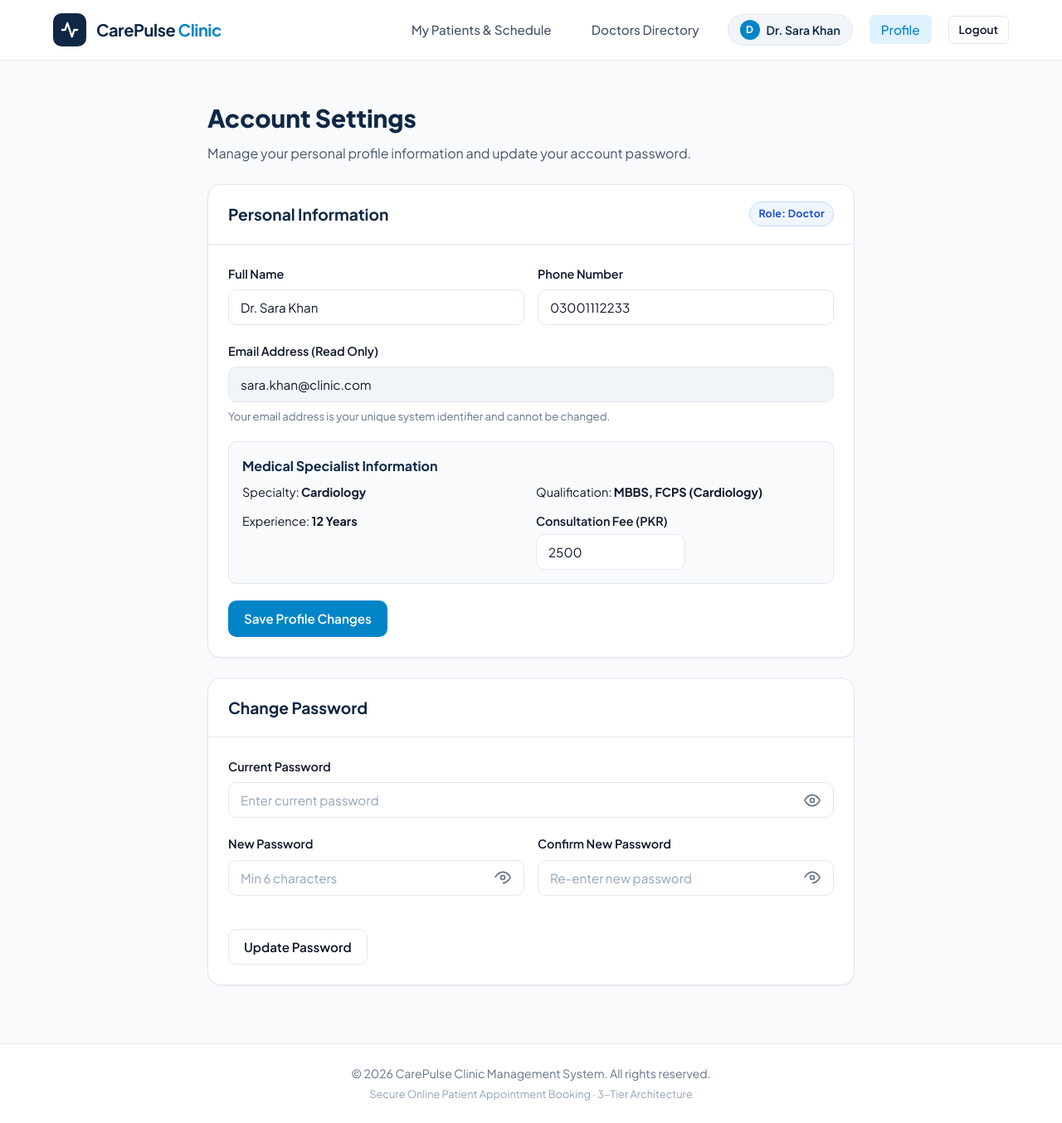
After one commit to ahmad-fayyaz626/online-clinic-appointment, a PHP site: page /profile.php in a window 1280 px wide. The commit adds this page. Shown: the whole page at 83% size. Run offline with PHP 8.4, Linux system fonts and the light colour scheme; a user stored in the database is signed in; data comes from the database, SQL or seed files in the repository.

Commit message:
Added profile management seetings

```diff
--- a/config/db.php
+++ b/config/db.php
@@ -35,6 +35,28 @@ try {
         }
     } catch (Exception $e) {
         // Table not yet created or permissions restricted
+    }
+
+    // Auto-seed: ensure administrator account exists
+    try {
+        $admin_check = $pdo->query("SELECT id, password FROM `users` WHERE `email` = 'admin@clinic.com' LIMIT 1")->fetch();
+        if (!$admin_check) {
+            $admin_hash = password_hash('Admin@123', PASSWORD_BCRYPT);
+            $seed_stmt = $pdo->prepare("
+                INSERT INTO `users` (`full_name`, `email`, `password`, `phone`, `role`)
+                VALUES ('Clinic Admin', 'admin@clinic.com', ?, '03001239999', 'admin')
+            ");
+            $seed_stmt->execute([$admin_hash]);
+        } else {
+            // If admin exists but password needs to be verified/synced to Admin@123
+            if (!password_verify('Admin@123', $admin_check['password'])) {
+                $new_hash = password_hash('Admin@123', PASSWORD_BCRYPT);
+                $update_pwd = $pdo->prepare("UPDATE `users` SET `password` = ? WHERE `email` = 'admin@clinic.com'");
+                $update_pwd->execute([$new_hash]);
+            }
+        }
+    } catch (Exception $e) {
+        // Users table not yet created
     }
 } catch (PDOException $e) {
     die("Database Connection Failed: " . htmlspecialchars($e->getMessage()));
--- a/includes/header.php
+++ b/includes/header.php
@@ -66,6 +66,7 @@ $user = current_user();
                     <?php endif; ?>
 
                     <li class="user-badge" id="user-badge">
+                        <a href="profile.php" style="display: flex; align-items: center; gap: 8px; color: inherit; text-decoration: none;" title="Edit Profile & Settings">
                             <span class="user-avatar-initial"><?php echo strtoupper(substr($user['name'], 0, 1)); ?></span>
                             <span>
                                 <?php
@@ -76,6 +77,12 @@ $user = current_user();
                                 }
                                 ?>
                             </span>
+                        </a>
+                    </li>
+                    <li>
+                        <a href="profile.php" class="nav-link <?php echo ($current_page === 'profile.php') ? 'active' : ''; ?>" id="nav-profile">
+                            Profile
+                        </a>
                     </li>
                     <li>
                         <a href="logout.php" class="btn btn-outline btn-sm" id="btn-logout">
--- /dev/null
+++ b/profile.php
@@ -0,0 +1,335 @@
+<?php
+require_once __DIR__ . '/config/db.php';
+
+// Authentication required
+require_login();
+
+$user_id = (int)$_SESSION['user_id'];
+
+// 1. Fetch current user data
+$stmt = $pdo->prepare("SELECT id, full_name, email, phone, role, password FROM users WHERE id = ? LIMIT 1");
+$stmt->execute([$user_id]);
+$user_data = $stmt->fetch();
+
+if (!$user_data) {
+    set_flash('error', 'User account not found.');
+    header('Location: login.php');
+    exit;
+}
+
+// 2. If user is doctor, fetch doctor details
+$doctor_info = null;
+if ($user_data['role'] === 'doctor') {
+    $doc_stmt = $pdo->prepare("
+        SELECT d.id AS doctor_id, d.qualification, d.experience_years, d.fee, s.name AS specialty_name
+        FROM doctors d
+        INNER JOIN specialties s ON d.specialty_id = s.id
+        WHERE d.user_id = ?
+        LIMIT 1
+    ");
+    $doc_stmt->execute([$user_id]);
+    $doctor_info = $doc_stmt->fetch();
+}
+
+$profile_errors  = [];
+$password_errors = [];
+
+// Handle Profile Information Update
+if ($_SERVER['REQUEST_METHOD'] === 'POST' && isset($_POST['action']) && $_POST['action'] === 'update_profile') {
+    $full_name = trim($_POST['full_name'] ?? '');
+    $phone     = trim($_POST['phone'] ?? '');
+
+    if (empty($full_name)) {
+        $profile_errors[] = 'Full name is required.';
+    }
+    if (empty($phone)) {
+        $profile_errors[] = 'Phone number is required.';
+    }
+
+    // Optional fee update if doctor
+    $fee = isset($_POST['fee']) ? (float)$_POST['fee'] : null;
+    if ($user_data['role'] === 'doctor' && $fee !== null && $fee <= 0) {
+        $profile_errors[] = 'Consultation fee must be greater than zero.';
+    }
+
+    if (empty($profile_errors)) {
+        try {
+            $pdo->beginTransaction();
+
+            $update_stmt = $pdo->prepare("UPDATE users SET full_name = ?, phone = ? WHERE id = ?");
+            $update_stmt->execute([$full_name, $phone, $user_id]);
+
+            if ($user_data['role'] === 'doctor' && $fee !== null) {
+                $doc_update = $pdo->prepare("UPDATE doctors SET fee = ? WHERE user_id = ?");
+                $doc_update->execute([$fee, $user_id]);
+            }
+
+            $pdo->commit();
+
+            // Refresh session name
+            $_SESSION['user_name'] = $full_name;
+
+            set_flash('success', 'Your profile details have been updated successfully.');
+            header('Location: profile.php');
+            exit;
+        } catch (PDOException $e) {
+            if ($pdo->inTransaction()) {
+                $pdo->rollBack();
+            }
+            $profile_errors[] = 'Database error updating profile: ' . $e->getMessage();
+        }
+    }
+}
+
+// Handle Password Change
+if ($_SERVER['REQUEST_METHOD'] === 'POST' && isset($_POST['action']) && $_POST['action'] === 'change_password') {
+    $current_password = $_POST['current_password'] ?? '';
+    $new_password     = $_POST['new_password'] ?? '';
+    $confirm_password = $_POST['confirm_password'] ?? '';
+
+    if (empty($current_password)) {
+        $password_errors[] = 'Please enter your current password.';
+    } elseif (!password_verify($current_password, $user_data['password'])) {
+        $password_errors[] = 'Your current password is incorrect.';
+    }
+
+    if (empty($new_password) || strlen($new_password) < 6) {
+        $password_errors[] = 'New password must be at least 6 characters long.';
+    }
+
+    if ($new_password !== $confirm_password) {
+        $password_errors[] = 'New password and confirmation do not match.';
+    }
+
+    if (empty($password_errors)) {
+        try {
+            $hashed = password_hash($new_password, PASSWORD_DEFAULT);
+            $pwd_stmt = $pdo->prepare("UPDATE users SET password = ? WHERE id = ?");
+            $pwd_stmt->execute([$hashed, $user_id]);
+
+            set_flash('success', 'Password changed successfully! Please keep your new password safe.');
+            header('Location: profile.php');
+            exit;
+        } catch (PDOException $e) {
+            $password_errors[] = 'Database error changing password: ' . $e->getMessage();
+        }
+    }
+}
+
+$page_title = 'Account Profile Settings';
+require_once __DIR__ . '/includes/header.php';
+?>
+
+<div style="max-width: 780px; margin: 10px auto;">
+    <div class="page-header" style="margin-bottom: 24px;">
+        <h1 style="font-size: 1.85rem; font-weight: 800; color: var(--primary); margin: 0 0 6px 0;">
+            Account Settings
+        </h1>
+        <p style="color: var(--text-secondary); margin: 0;">
+            Manage your personal profile information and update your account password.
+        </p>
+    </div>
+
+    <div style="display: grid; grid-template-columns: 1fr; gap: 24px;">
+        <!-- Card 1: Personal Details -->
+        <div class="card">
+            <div class="card-header">
+                <h2 style="font-size: 1.2rem; font-weight: 700; color: var(--primary); margin: 0;">
+                    Personal Information
+                </h2>
+                <span class="badge badge-specialty" style="text-transform: capitalize;">
+                    Role: <?php echo e($user_data['role']); ?>
+                </span>
+            </div>
+            <div class="card-body">
+                <?php if (!empty($profile_errors)): ?>
+                    <div class="alert alert-error">
+                        <ul style="margin: 0; padding-left: 20px;">
+                            <?php foreach ($profile_errors as $err): ?>
+                                <li><?php echo e($err); ?></li>
+                            <?php endforeach; ?>
+                        </ul>
+                    </div>
+                <?php endif; ?>
+
+                <form action="profile.php" method="POST" id="profile-info-form">
+                    <input type="hidden" name="action" value="update_profile">
+
+                    <div style="display: grid; grid-template-columns: 1fr 1fr; gap: 16px;">
+                        <div class="form-group">
+                            <label class="form-label" for="full_name">Full Name</label>
+                            <input
+                                type="text"
+                                id="full_name"
+                                name="full_name"
+                                class="form-control"
+                                value="<?php echo e($user_data['full_name']); ?>"
+                                required
+                            >
+                        </div>
+
+                        <div class="form-group">
+                            <label class="form-label" for="phone">Phone Number</label>
+                            <input
+                                type="text"
+                                id="phone"
+                                name="phone"
+                                class="form-control"
+                                value="<?php echo e($user_data['phone']); ?>"
+                                required
+                            >
+                        </div>
+                    </div>
+
+                    <div class="form-group">
+                        <label class="form-label">Email Address (Read Only)</label>
+                        <input
+                            type="email"
+                            class="form-control"
+                            value="<?php echo e($user_data['email']); ?>"
+                            disabled
+                            style="background-color: #f1f5f9; cursor: not-allowed;"
+                        >
+                        <div class="form-text">Your email address is your unique system identifier and cannot be changed.</div>
+                    </div>
+
+                    <?php if ($doctor_info): ?>
+                        <div style="background: #f8fafc; border: 1px solid var(--border); border-radius: var(--radius-md); padding: 16px; margin: 16px 0;">
+                            <div style="font-weight: 700; color: var(--primary); margin-bottom: 8px;">Medical Specialist Information</div>
+                            <div style="display: grid; grid-template-columns: 1fr 1fr; gap: 12px; font-size: 0.9rem;">
+                                <div>Specialty: <strong><?php echo e($doctor_info['specialty_name']); ?></strong></div>
+                                <div>Qualification: <strong><?php echo e($doctor_info['qualification']); ?></strong></div>
+                                <div>Experience: <strong><?php echo (int)$doctor_info['experience_years']; ?> Years</strong></div>
+                                <div>
+                                    <label class="form-label" for="fee" style="margin-bottom: 4px;">Consultation Fee (PKR)</label>
+                                    <input
+                                        type="number"
+                                        id="fee"
+                                        name="fee"
+                                        class="form-control"
+                                        min="100"
+                                        step="50"
+                                        value="<?php echo (float)$doctor_info['fee']; ?>"
+                                        style="max-width: 180px;"
+                                    >
+                                </div>
+                            </div>
+                        </div>
+                    <?php endif; ?>
+
+                    <div style="margin-top: 20px;">
+                        <button type="submit" class="btn btn-primary" id="btn-save-profile">
+                            Save Profile Changes
+                        </button>
+                    </div>
+                </form>
+            </div>
+        </div>
+
+        <!-- Card 2: Change Password -->
+        <div class="card">
+            <div class="card-header">
+                <h2 style="font-size: 1.2rem; font-weight: 700; color: var(--primary); margin: 0;">
+                    Change Password
+                </h2>
+            </div>
+            <div class="card-body">
+                <?php if (!empty($password_errors)): ?>
+                    <div class="alert alert-error">
+                        <ul style="margin: 0; padding-left: 20px;">
+                            <?php foreach ($password_errors as $err): ?>
+                                <li><?php echo e($err); ?></li>
+                            <?php endforeach; ?>
+                        </ul>
+                    </div>
+                <?php endif; ?>
+
+                <form action="profile.php" method="POST" id="change-password-form">
+                    <input type="hidden" name="action" value="change_password">
+
+                    <div class="form-group">
+                        <label class="form-label" for="current_password">Current Password</label>
+                        <div class="password-input-group">
+                            <input
+                                type="password"
+                                id="current_password"
+                                name="current_password"
+                                class="form-control"
+                                placeholder="Enter current password"
+                                required
+                            >
+                            <button type="button" class="password-toggle-btn" data-target="current_password" aria-label="Show password" tabindex="-1">
+                                <svg class="icon-eye" width="20" height="20" viewBox="0 0 24 24" fill="none" stroke="currentColor" stroke-width="2">
+                                    <path d="M1 12s4-8 11-8 11 8 11 8-4 8-11 8-11-8-11-8z"></path>
+                                    <circle cx="12" cy="12" r="3"></circle>
+                                </svg>
+                                <svg class="icon-eye-off" width="20" height="20" viewBox="0 0 24 24" fill="none" stroke="currentColor" stroke-width="2" style="display: none;">
+                                    <path d="M17.94 17.94A10.07 10.07 0 0 1 12 20c-7 0-11-8-11-8a18.45 18.45 0 0 1 5.06-5.94M9.9 4.24A9.12 9.12 0 0 1 12 4c7 0 11 8 11 8a18.5 18.5 0 0 1-2.16 3.19m-6.72-1.07a3 3 0 1 1-4.24-4.24"></path>
+                                    <line x1="1" y1="1" x2="23" y2="23"></line>
+                                </svg>
+                            </button>
+                        </div>
+                    </div>
+
+                    <div style="display: grid; grid-template-columns: 1fr 1fr; gap: 16px;">
+                        <div class="form-group">
+                            <label class="form-label" for="new_password">New Password</label>
+                            <div class="password-input-group">
+                                <input
+                                    type="password"
+                                    id="new_password"
+                                    name="new_password"
+                                    class="form-control"
+                                    placeholder="Min 6 characters"
+                                    required
+                                >
+                                <button type="button" class="password-toggle-btn" data-target="new_password" aria-label="Show password" tabindex="-1">
+                                    <svg class="icon-eye" width="20" height="20" viewBox="0 0 24 24" fill="none" stroke="currentColor" stroke-width="2">
+                                        <path d="M1 12s4-8 11-8 11 8 11 8-4 8-11 8-11-8z"></path>
+                                        <circle cx="12" cy="12" r="3"></circle>
+                                    </svg>
+                                    <svg class="icon-eye-off" width="20" height="20" viewBox="0 0 24 24" fill="none" stroke="currentColor" stroke-width="2" style="display: none;">
+                                        <path d="M17.94 17.94A10.07 10.07 0 0 1 12 20c-7 0-11-8-11-8a18.45 18.45 0 0 1 5.06-5.94M9.9 4.24A9.12 9.12 0 0 1 12 4c7 0 11 8 11 8a18.5 18.5 0 0 1-2.16 3.19m-6.72-1.07a3 3 0 1 1-4.24-4.24"></path>
+                                        <line x1="1" y1="1" x2="23" y2="23"></line>
+                                    </svg>
+                                </button>
+                            </div>
+                        </div>
+
+                        <div class="form-group">
+                            <label class="form-label" for="confirm_password">Confirm New Password</label>
+                            <div class="password-input-group">
+                                <input
+                                    type="password"
+                                    id="confirm_password"
+                                    name="confirm_password"
+                                    class="form-control"
+                                    placeholder="Re-enter new password"
+                                    required
+                                >
+                                <button type="button" class="password-toggle-btn" data-target="confirm_password" aria-label="Show password" tabindex="-1">
+                                    <svg class="icon-eye" width="20" height="20" viewBox="0 0 24 24" fill="none" stroke="currentColor" stroke-width="2">
+                                        <path d="M1 12s4-8 11-8 11 8 11 8-4 8-11 8-11-8z"></path>
+                                        <circle cx="12" cy="12" r="3"></circle>
+                                    </svg>
+                                    <svg class="icon-eye-off" width="20" height="20" viewBox="0 0 24 24" fill="none" stroke="currentColor" stroke-width="2" style="display: none;">
+                                        <path d="M17.94 17.94A10.07 10.07 0 0 1 12 20c-7 0-11-8-11-8a18.45 18.45 0 0 1 5.06-5.94M9.9 4.24A9.12 9.12 0 0 1 12 4c7 0 11 8 11 8a18.5 18.5 0 0 1-2.16 3.19m-6.72-1.07a3 3 0 1 1-4.24-4.24"></path>
+                                        <line x1="1" y1="1" x2="23" y2="23"></line>
+                                    </svg>
+                                </button>
+                            </div>
+                        </div>
+                    </div>
+
+                    <div style="margin-top: 20px;">
+                        <button type="submit" class="btn btn-outline" id="btn-change-password">
+                            Update Password
+                        </button>
+                    </div>
+                </form>
+            </div>
+        </div>
+    </div>
+</div>
+
+<?php require_once __DIR__ . '/includes/footer.php'; ?>
```
Lines whose indentation alone changed are shown as unchanged.
